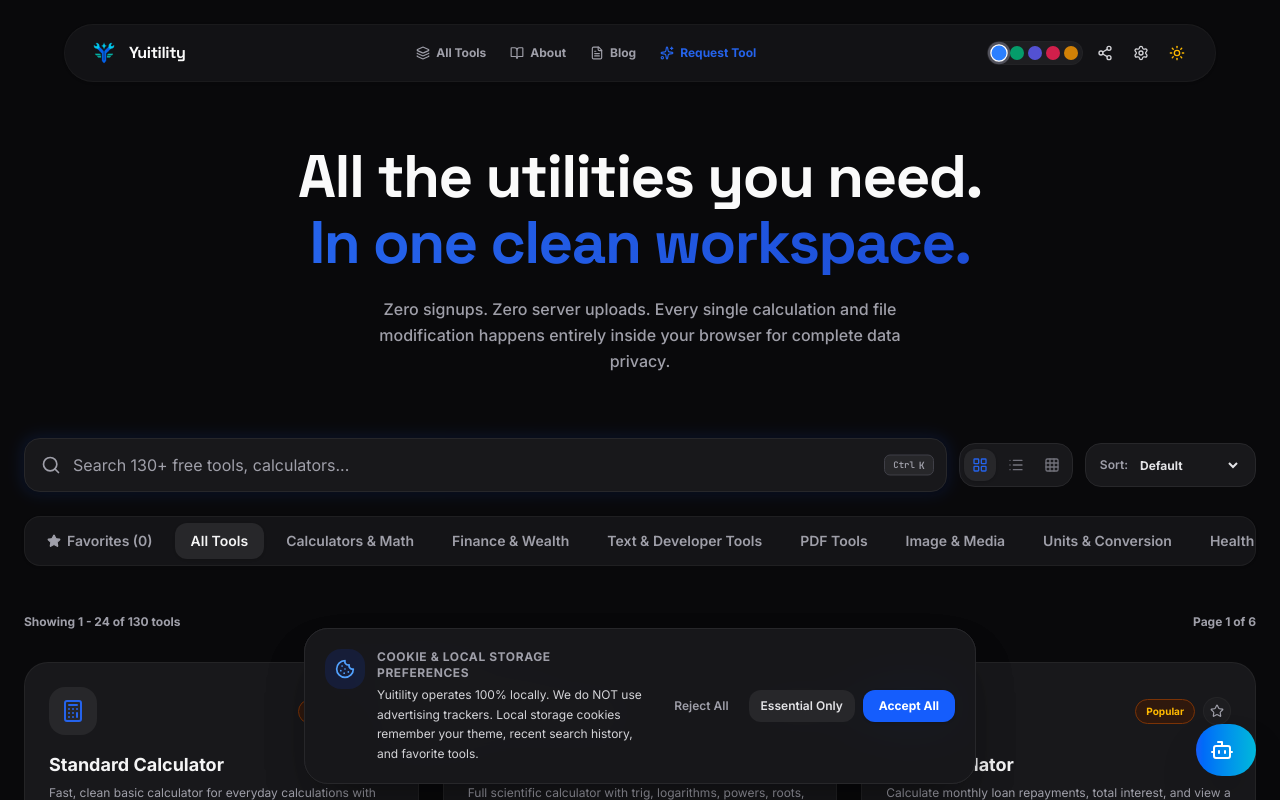
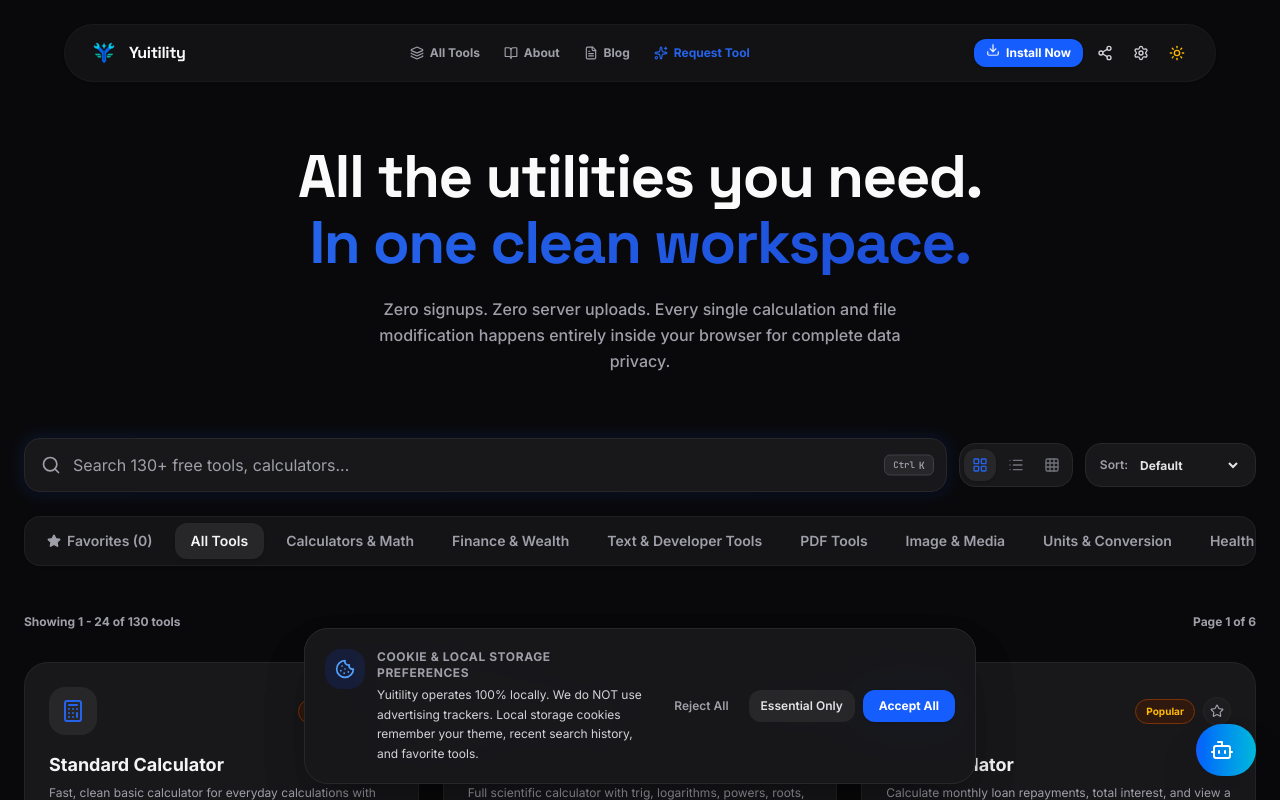
Before and after one commit to anubhav-n-mishra/yutiliti, a Next.js app: page / in a window 1280 px wide. Shown: the top 800 px of the page. Built offline with nearby package versions, Linux system fonts and the light colour scheme.

Commit message:
Button Added

```diff
--- a/src/app/about/page.tsx
+++ b/src/app/about/page.tsx
@@ -16,6 +16,7 @@ import {
 } from "lucide-react";
 import DottedSurfaceHero from "@/src/components/DottedSurfaceHero";
 import HoverFooter from "@/src/components/ui/hover-footer";
+import PwaInstallButton from "@/src/components/PwaInstallButton";
 
 function ScrollReveal({ children, delay = 0 }: { children: React.ReactNode; delay?: number }) {
   const ref = useRef<HTMLDivElement>(null);
@@ -146,21 +147,7 @@ export default function AboutPage() {
           </nav>
 
           <div className="flex items-center gap-2">
-            <div className="flex items-center gap-1 bg-zinc-100 dark:bg-zinc-800/60 p-1 rounded-full border border-zinc-200/60 dark:border-zinc-800/60">
-              {(['blue', 'emerald', 'indigo', 'rose', 'amber'] as const).map((color) => (
-                <button
-                  key={color}
-                  onClick={() => changeAccent(color)}
-                  className={`w-3.5 h-3.5 rounded-full border transition-all ${
-                    color === 'blue' ? 'bg-blue-500' :
-                    color === 'emerald' ? 'bg-emerald-500' :
-                    color === 'indigo' ? 'bg-indigo-500' :
-                    color === 'rose' ? 'bg-rose-500' : 'bg-amber-500'
-                  } ${accentColor === color ? 'border-white scale-125 ring-2 ring-zinc-300 dark:ring-zinc-600' : 'border-transparent opacity-80 hover:opacity-100 hover:scale-110'}`}
-                  title={`${color} accent`}
-                />
-              ))}
-            </div>
+            <PwaInstallButton />
 
             <button
               onClick={() => setDarkMode(!darkMode)}
--- a/src/app/page.tsx
+++ b/src/app/page.tsx
@@ -355,21 +355,7 @@ export default function Home() {
           </nav>
 
           <div className="flex items-center gap-2">
-            {/* Accent Color picker */}
-            <div className="flex items-center gap-1 bg-zinc-100 dark:bg-zinc-800/60 p-1 rounded-full border border-zinc-200/60 dark:border-zinc-800/60">
-              {(['blue', 'emerald', 'indigo', 'rose', 'amber'] as const).map((color) => (
-                <button
-                  key={color}
-                  onClick={() => changeAccent(color)}
-                  className={`w-3.5 h-3.5 rounded-full border transition-all ${color === 'blue' ? 'bg-blue-500' :
-                      color === 'emerald' ? 'bg-emerald-500' :
-                        color === 'indigo' ? 'bg-indigo-500' :
-                          color === 'rose' ? 'bg-rose-500' : 'bg-amber-500'
-                    } ${accentColor === color ? 'border-white scale-125 ring-2 ring-zinc-300 dark:ring-zinc-600' : 'border-transparent opacity-80 hover:opacity-100 hover:scale-110'}`}
-                  title={`${color} accent`}
-                />
-              ))}
-            </div>
+            <PwaInstallButton />
 
             <button
               onClick={() => setIsShareOpen(true)}
@@ -787,6 +773,8 @@ export default function Home() {
         darkMode={darkMode}
         onToggleDarkMode={() => setDarkMode(!darkMode)}
         onOpenContact={openContactModal}
+        accentColor={accentColor}
+        onChangeAccent={changeAccent}
       />
 
       <ContactModal
--- a/src/components/PwaInstallButton.tsx
+++ b/src/components/PwaInstallButton.tsx
@@ -85,7 +85,7 @@ export default function PwaInstallButton() {
         aria-label="Install Yuitility PWA"
       >
         <Download className="w-3.5 h-3.5 animate-bounce" />
-        <span>Install App</span>
+        <span>Install Now</span>
       </button>
 
       {/* Manual Installation Instructions Modal */}
--- a/src/components/SettingsDrawer.tsx
+++ b/src/components/SettingsDrawer.tsx
@@ -1,7 +1,7 @@
 "use client";
 
 import React, { useState, useEffect } from "react";
-import { X, Bell, Moon, Sun, Wrench, MessageSquare, AlertTriangle, Mail, HelpCircle, ShieldCheck, Bot } from "lucide-react";
+import { X, Bell, Moon, Sun, Wrench, MessageSquare, AlertTriangle, Mail, HelpCircle, ShieldCheck, Bot, Palette } from "lucide-react";
 
 interface SettingsDrawerProps {
   isOpen: boolean;
@@ -9,6 +9,8 @@ interface SettingsDrawerProps {
   darkMode: boolean;
   onToggleDarkMode: () => void;
   onOpenContact: (type: "request" | "feedback" | "bug") => void;
+  accentColor?: 'blue' | 'emerald' | 'indigo' | 'rose' | 'amber';
+  onChangeAccent?: (color: 'blue' | 'emerald' | 'indigo' | 'rose' | 'amber') => void;
 }
 
 export default function SettingsDrawer({
@@ -17,6 +19,8 @@ export default function SettingsDrawer({
   darkMode,
   onToggleDarkMode,
   onOpenContact,
+  accentColor = 'blue',
+  onChangeAccent,
 }: SettingsDrawerProps) {
   const [notificationsEnabled, setNotificationsEnabled] = useState<boolean>(false);
   const [notificationStatusText, setNotificationStatusText] = useState<string>("");
@@ -107,6 +111,36 @@ export default function SettingsDrawer({
                   }`}
                 />
               </button>
+            </div>
+
+            {/* Accent Color picker */}
+            <div className="p-3.5 bg-zinc-50 dark:bg-zinc-950 border border-zinc-200 dark:border-zinc-800 rounded-2xl">
+              <div className="flex items-center justify-between">
+                <div className="flex items-center gap-3">
+                  <div className="p-2 bg-blue-50 dark:bg-blue-950/50 text-blue-600 dark:text-blue-400 rounded-xl">
+                    <Palette className="w-4 h-4" />
+                  </div>
+                  <div>
+                    <p className="text-xs font-bold">Accent Color</p>
+                    <p className="text-[10px] text-zinc-500 dark:text-zinc-400">Choose your theme highlight</p>
+                  </div>
+                </div>
+                <div className="flex items-center gap-1.5 bg-zinc-100 dark:bg-zinc-900 p-1.5 rounded-full border border-zinc-200 dark:border-zinc-800">
+                  {(['blue', 'emerald', 'indigo', 'rose', 'amber'] as const).map((color) => (
+                    <button
+                      key={color}
+                      onClick={() => onChangeAccent?.(color)}
+                      className={`w-3.5 h-3.5 rounded-full border transition-all ${
+                        color === 'blue' ? 'bg-blue-500' :
+                        color === 'emerald' ? 'bg-emerald-500' :
+                        color === 'indigo' ? 'bg-indigo-500' :
+                        color === 'rose' ? 'bg-rose-500' : 'bg-amber-500'
+                      } ${accentColor === color ? 'border-white scale-125 ring-2 ring-zinc-300 dark:ring-zinc-650' : 'border-transparent opacity-80 hover:opacity-100 hover:scale-110'}`}
+                      title={`${color} accent`}
+                    />
+                  ))}
+                </div>
+              </div>
             </div>
 
             {/* Notifications Toggle */}
```
